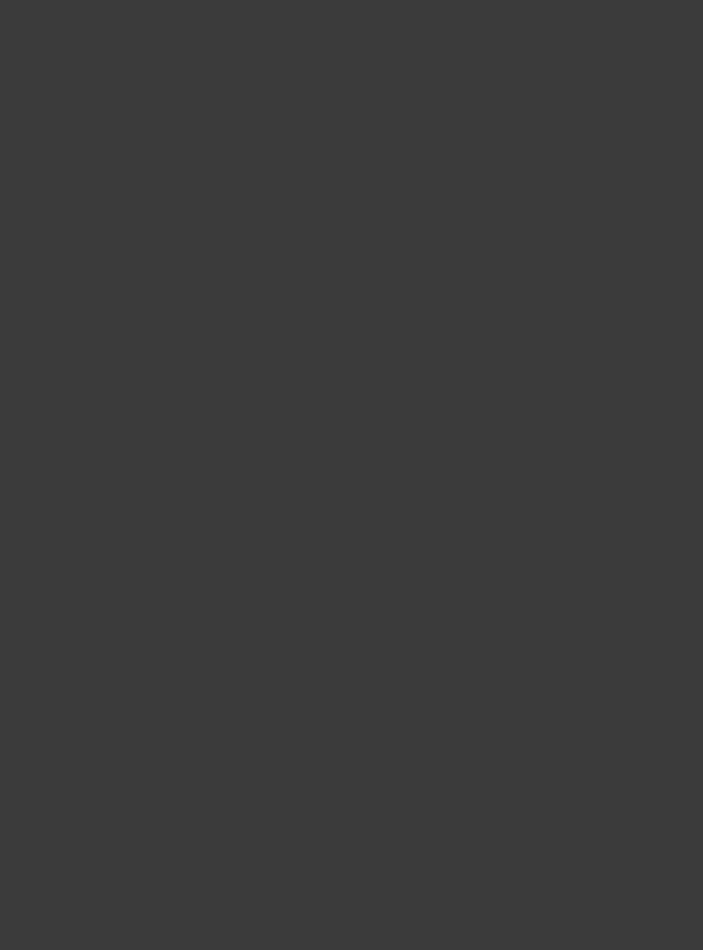
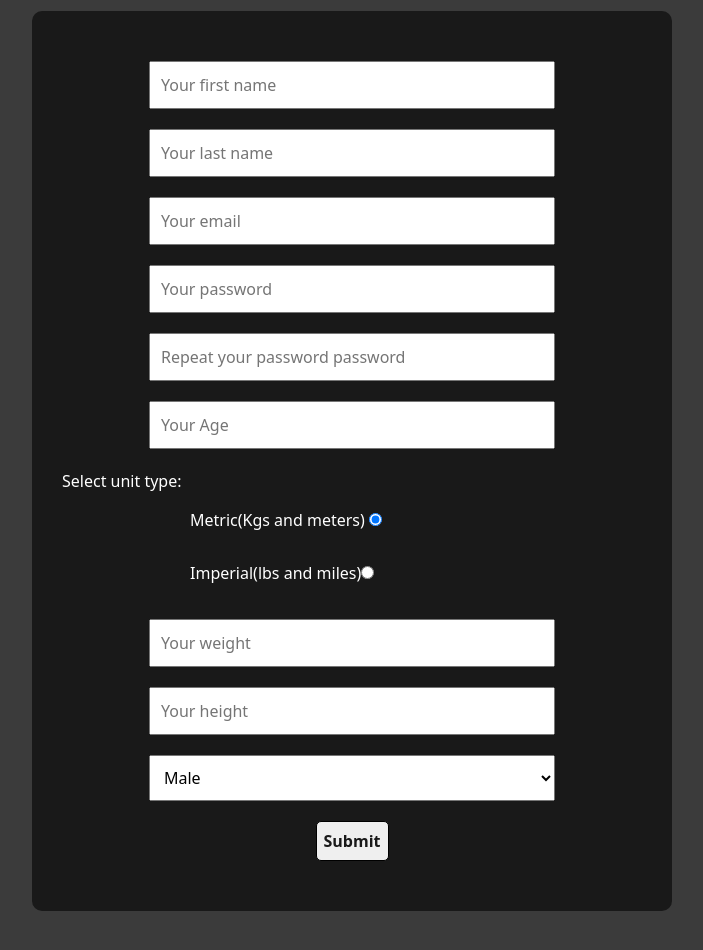
Before and after one commit to mijicuros00/workout-tracker, a React (Create React App) app in the folder workout-tracker-frontend/: page /registration in a window 1280 px wide. Shown: the part 320-1270 px from the top of the page, without its empty margins (288-991 px from the left). Before the commit the page ends 800 px from the top, so only its background shows below. Built offline with nearby package versions, Linux system fonts and the light colour scheme.

Commit message:
Registration page created.

```diff
--- a/workout-tracker-frontend/src/App.js
+++ b/workout-tracker-frontend/src/App.js
@@ -2,11 +2,13 @@
 import {BrowserRouter, Route} from "react-router-dom";
 import ProfilePage from "./components/Profile/ProfilePage";
 import Login from "./components/Authorization/Login";
+import Registration from "./components/Authorization/Registration";
 
 function App() {
   return (
     <BrowserRouter>
         <Route path="/login" component={Login}/>
+        <Route path="/registration" component={Registration}/>
         <Route path="/profile" component={ProfilePage}/>
     </BrowserRouter>
   );
--- a/workout-tracker-frontend/src/components/Authorization/Login.js
+++ b/workout-tracker-frontend/src/components/Authorization/Login.js
@@ -23,7 +23,7 @@
         <main className="main">
             <h1 className={classes.textCenter}>Sign in</h1>
             <h3 className={classes.textCenter}>Welcome back, please log in to continue</h3>
-            <h3 id="register" className={classes.textCenter}>If you don't already have an account, <Link to="/register" style={linkStyle}>register here</Link> </h3>
+            <h3 id="register" className={classes.textCenter}>If you don't already have an account, <Link to="/registration" style={linkStyle}>register here</Link> </h3>
             <form className={classes.form}>
                 <input type="email" placeholder="Your email" value={email} onChange={emailChangeHandler}/>
                 <input type="password" placeholder="Your password" value={password} onChange={passwordChangeHandler}/>
--- /dev/null
+++ b/workout-tracker-frontend/src/components/Authorization/Registration.js
@@ -0,0 +1,95 @@
+import classes from "./authorization.module.css";
+import {Link} from "react-router-dom";
+import {useState} from "react";
+
+const Registration = () =>{
+
+    const [firstName, setFirstName] = useState("");
+    const [lastName, setLastName] = useState("");
+    const [email, setEmail] = useState("");
+    const [password, setPassword] = useState("");
+    const [repeatedPassword, setRepeatedPassword] = useState("");
+    const [age, setAge] = useState();
+    const [weight, setWeight] = useState();
+    const [height, setHeight] = useState();
+    const [gender, setGender] = useState("male");
+    const [unit, setUnit] = useState("metric");
+
+    const firstNameChangeHandler = e =>{
+        setFirstName(e.target.value);
+    }
+
+    const lastNameChangeHandler = e =>{
+        setLastName(e.target.value);
+    }
+
+    const emailChangeHandler = e =>{
+        setEmail(e.target.value);
+    }
+
+    const passwordChangeHandler = e =>{
+        setPassword(e.target.value);
+    }
+
+    const repeatedPasswordChangeHandler = e =>{
+        setRepeatedPassword(e.target.value);
+    }
+
+    const ageChangeHandler = e =>{
+        setAge(e.target.value);
+    }
+
+    const weightChangeHandler = e =>{
+        setWeight(e.target.value);
+    }
+
+    const heightChangeHandler = e =>{
+        setHeight(e.target.value);
+    }
+
+    const genderChangeHandler = e =>{
+        setGender(e.target.value);
+    }
+
+    const unitChangeHandler = e =>{
+        setUnit(e.target.value);
+    }
+
+
+
+    const linkStyle = {
+        color: "#b2d0df"
+    }
+
+    return(
+        <main className="main">
+            <h1 className={classes.textCenter}>Registration</h1>
+            <h3 className={classes.textCenter}>Welcome, please register to continue to app</h3>
+            <h3 id="register" className={classes.textCenter}>If you already have an account, <Link to="/login" style={linkStyle}>go to login page</Link> </h3>
+            <form className={classes.form}>
+                <input type="text" placeholder="Your first name" value={firstName} onChange={firstNameChangeHandler}/>
+                <input type="text" placeholder="Your last name" value={lastName} onChange={lastNameChangeHandler}/>
+                <input type="email" placeholder="Your email" value={email} onChange={emailChangeHandler}/>
+                <input type="password" placeholder="Your password" value={password} onChange={passwordChangeHandler}/>
+                <input type="password" placeholder="Repeat your password password" value={repeatedPassword} onChange={repeatedPasswordChangeHandler}/>
+                <input type="number" step={1} placeholder="Your Age" value={age} onChange={ageChangeHandler}/>
+                <label>Select unit type:</label>
+                <div className={classes.radioDiv}>
+                    Metric(Kgs and meters) <input type="radio" value="metric" name="unit" onClick={(e) => setUnit("metric")} defaultChecked/>
+                    <br/>
+                    Imperial(lbs and miles)<input type="radio" value="imperial" name="unit" onClick={(e) => setUnit("imperial")} />
+                </div>
+                <input type="number" step={1} placeholder="Your weight" value={weight} onChange={weightChangeHandler}/>
+                <input type="number" step={1} placeholder="Your height" value={height} onChange={heightChangeHandler}/>
+                <select defaultValue="male" onChange={genderChangeHandler}>
+                    <option disabled>Select gender</option>
+                    <option value="male">Male</option>
+                    <option value="female">Female</option>
+                </select>
+                <input type="submit" value="Submit"/>
+            </form>
+        </main>
+    );
+}
+
+export default Registration;
--- a/workout-tracker-frontend/src/components/Authorization/authorization.module.css
+++ b/workout-tracker-frontend/src/components/Authorization/authorization.module.css
@@ -11,12 +11,13 @@
     border-radius: 10px;
 }
 
-input{
+input, select{
     display: block;
     margin: 20px auto;
     color: black;
 }
-input[type = "email"], input[type = "password"]{
+
+input[type = "email"], input[type = "password"], input[type = "text"], input[type = "number"], select{
     padding: 10px;
     width: 90%;
 }
@@ -35,12 +36,29 @@
     border: 1px solid white;
 }
 
+input[type = "radio"]{
+    display: inline-block;
+}
+
+.radioDiv{
+    margin-left: 10vw;
+}
+
+.label{
+    color: white;
+}
+
+option{
+    color: black;
+}
+
+
 @media (min-width: 1000px) {
     .form{
         width: 50%;
     }
 
-    input[type = "email"], input[type = "password"]{
+    input[type = "email"], input[type = "password"], input[type = "text"], input[type = "number"], select{
         padding: 10px;
         width: 70%;
     }
```
Also changed, not shown: 1 other file (tests, documents, lock files or other folders).
